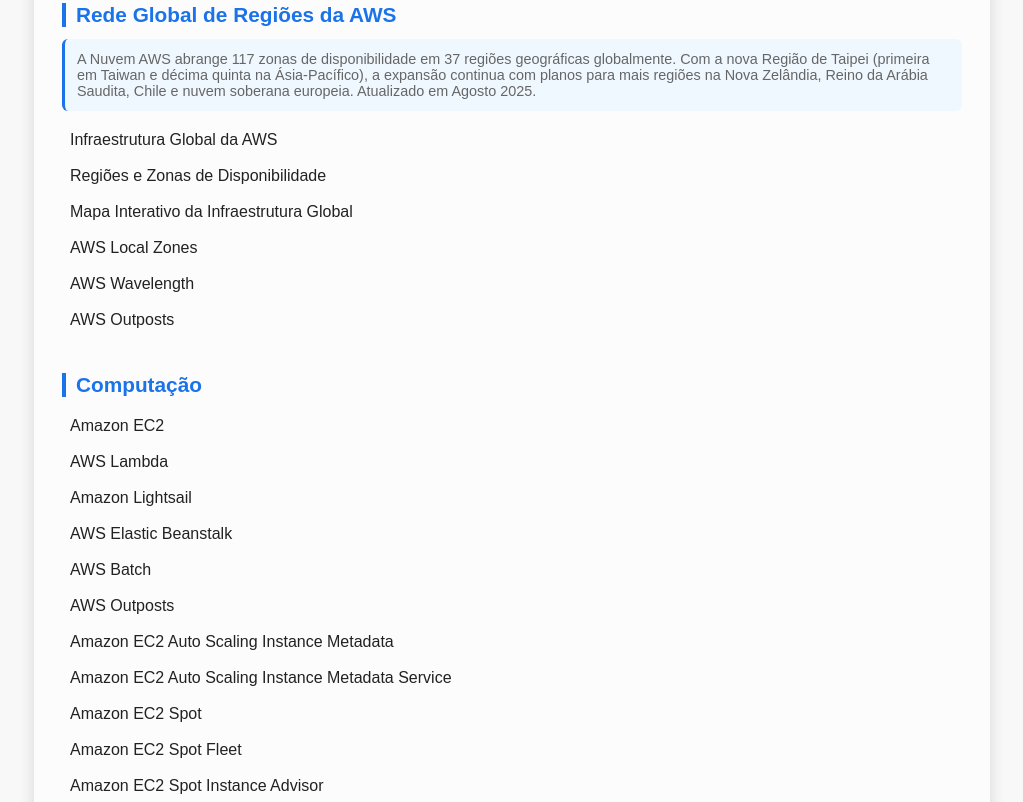
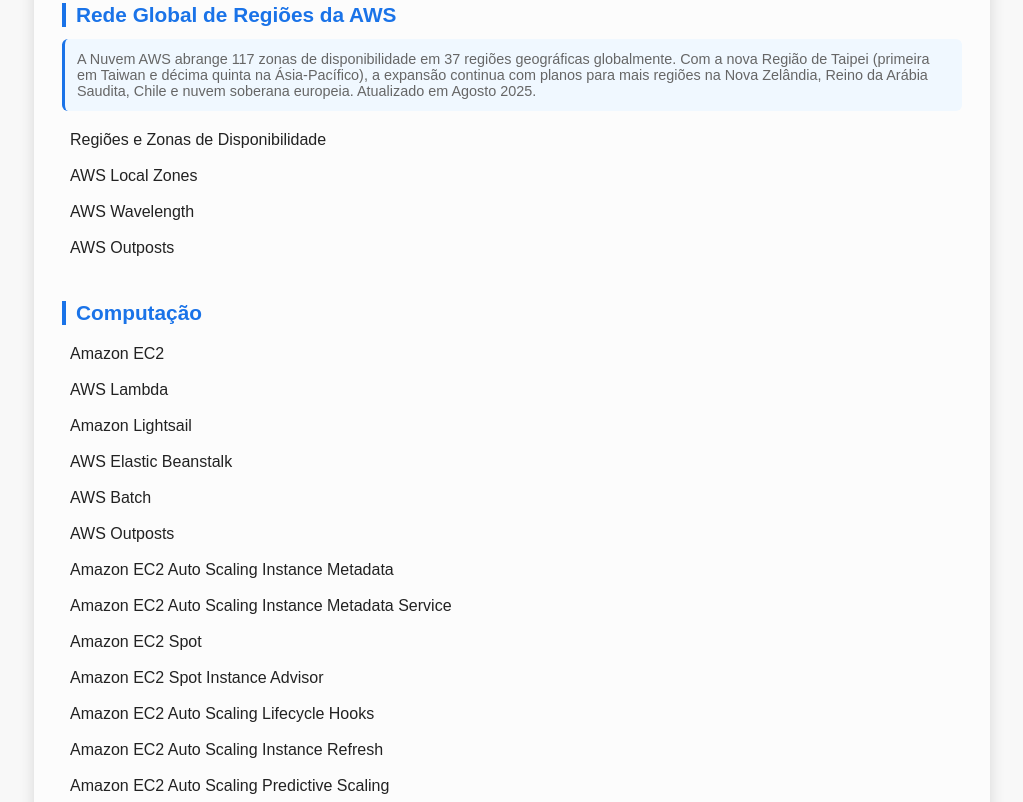
Before and after one commit to rogtavares/AWS_getavares.github.io, a plain HTML site: page index.html in a window 1280 px wide. Shown: the part 719-1521 px from the top of the page, without its empty margins (128-1151 px from the left). Drawn offline with Linux system fonts and the light colour scheme.

Commit message:
commint 130 fix2.0408

```diff
--- a/index.html
+++ b/index.html
@@ -65,9 +65,8 @@
   {
     categoria: 'Rede Global de Regiões da AWS',
     servicos: [
-      {nome: 'Infraestrutura Global da AWS', url: 'https://aws.amazon.com/pt/about-aws/global-infrastructure/'},
+
       {nome: 'Regiões e Zonas de Disponibilidade', url: 'https://aws.amazon.com/pt/about-aws/global-infrastructure/regions_az/'},
-      {nome: 'Mapa Interativo da Infraestrutura Global', url: 'https://infrastructure.aws/'},
       {nome: 'AWS Local Zones', url: 'https://aws.amazon.com/about-aws/global-infrastructure/localzones/'},
       {nome: 'AWS Wavelength', url: 'https://aws.amazon.com/wavelength/'},
       {nome: 'AWS Outposts', url: 'https://aws.amazon.com/outposts/'}
@@ -186,7 +185,6 @@
       {nome: 'Amazon EC2 Auto Scaling Instance Metadata', url: 'https://docs.aws.amazon.com/AWSEC2/latest/UserGuide/ec2-instance-metadata.html'},
       {nome: 'Amazon EC2 Auto Scaling Instance Metadata Service', url: 'https://docs.aws.amazon.com/AWSEC2/latest/UserGuide/instance-metadata-service.html'},
       {nome: 'Amazon EC2 Spot', url: 'https://aws.amazon.com/pt/ec2/spot/'},
-      {nome: 'Amazon EC2 Spot Fleet', url: 'https://aws.amazon.com/ec2/spot/'},
       {nome: 'Amazon EC2 Spot Instance Advisor', url: 'https://aws.amazon.com/ec2/spot/instance-advisor/'},
 
       {nome: 'Amazon EC2 Auto Scaling Lifecycle Hooks', url: 'https://docs.aws.amazon.com/autoscaling/ec2/userguide/lifecycle-hooks.html'},
```
